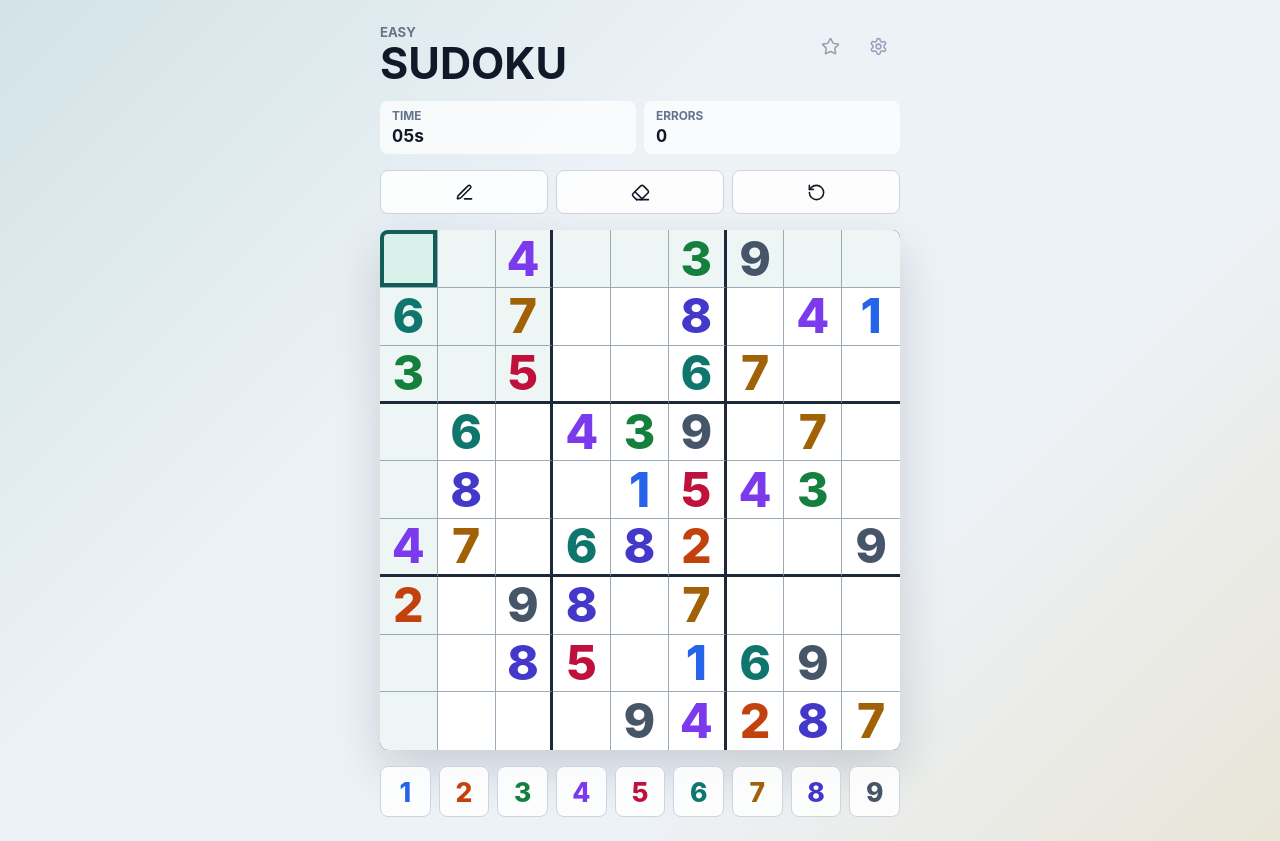
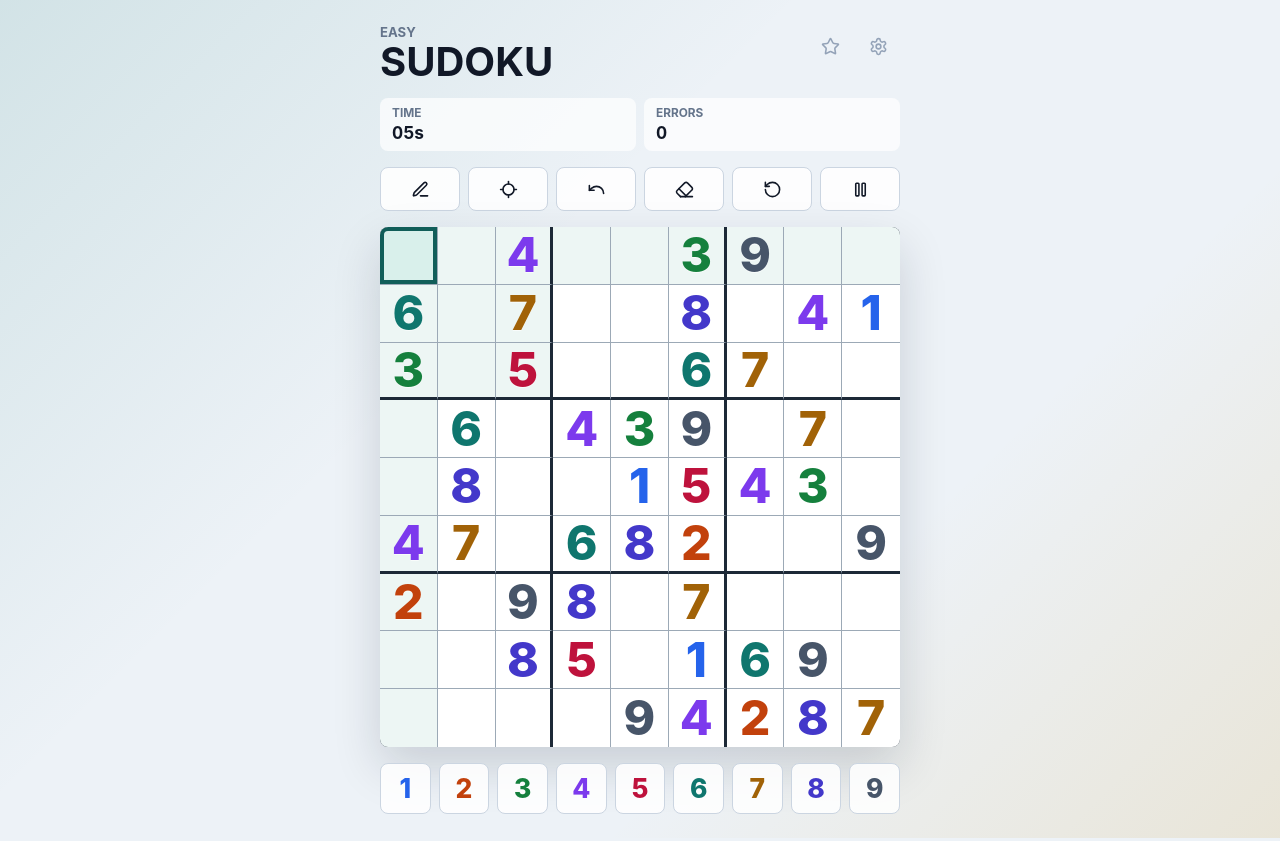
Before and after one commit to mgiberts/sudoku, a React app: page / in a window 1280 px wide. Built offline with nearby package versions, Linux system fonts and the light colour scheme; the HTML template or start-up script is replaced by a standard one.

Commit message:
chore: clean up layout, add placeholders

```diff
--- a/src/App.tsx
+++ b/src/App.tsx
@@ -1,12 +1,15 @@
 import { Play, RotateCcw, Sparkles } from "lucide-react";
-import { type ReactNode, useEffect, useState } from "react";
+import { useEffect, useState } from "react";
 import { BestTimesPanel } from "./BestTimesPanel";
 import { Board } from "./Board";
+import { Controls } from "./Controls";
 import { formatDuration } from "./formatDuration";
+import { GameDialog } from "./GameDialog";
 import { hasPlayerProgress } from "./gameState";
 import { Header } from "./Header";
-import { difficultyLabels, ModalSettings } from "./ModalSettings";
+import { Keypad } from "./Keypad";
 import { SettingsProvider, useSettings } from "./SettingsContext";
+import { difficultyLabels, SettingsPanel } from "./SettingsPanel";
 import { SudokuProvider, useGame } from "./SudokuContext";
 import { BEST_TIME_ERROR_LIMITS, sudokuStorage } from "./storage";
 import type { BestTimes, Difficulty } from "./types";
@@ -79,11 +82,13 @@ const SudokuApp = () => {
 					onSettingsToggle={() => setSettingsOpen((open) => !open)}
 					settingsOpen={settingsOpen}
 				/>
+				<Controls onReset={() => setResetConfirmOpen(true)} />
 
 				<Board />
+				<Keypad />
 			</section>
 
-			<ModalSettings
+			<SettingsPanel
 				onDifficultyChange={requestDifficultyChange}
 				open={settingsOpen}
 				onClose={() => setSettingsOpen(false)}
@@ -98,25 +103,25 @@ const SudokuApp = () => {
 				open={bestTimesOpen}
 			/>
 
-			{state.completedAt ? <CompletionDialog errors={state.errors} /> : null}
-
-			{resetConfirmOpen ? (
+			<CompletionDialog open={!!state.completedAt} errors={state.errors} />
 			<ResetConfirmationDialog
+				open={resetConfirmOpen}
 				onCancel={() => setResetConfirmOpen(false)}
 				onConfirm={() => {
 					dispatch({ type: "new-game", difficulty: state.difficulty });
 					setResetConfirmOpen(false);
 				}}
 			/>
-			) : null}
 
 			{pendingDifficulty ? (
 				<DifficultyChangeDialog
+					open={!!pendingDifficulty}
 					difficulty={pendingDifficulty}
 					onCancel={() => setPendingDifficulty(null)}
 					onConfirm={() => {
 						startNewDifficulty(pendingDifficulty);
 						setPendingDifficulty(null);
+						setSettingsOpen(false);
 					}}
 				/>
 			) : null}
@@ -124,7 +129,13 @@ const SudokuApp = () => {
 	);
 };
 
-const CompletionDialog = ({ errors }: { errors: number }) => {
+const CompletionDialog = ({
+	errors,
+	open,
+}: {
+	errors: number;
+	open?: boolean;
+}) => {
 	const { state, dispatch } = useGame();
 	const elapsedSeconds = state.completedAt
 		? Math.max(0, Math.floor((state.completedAt - state.startedAt) / 1000))
@@ -134,6 +145,7 @@ const CompletionDialog = ({ errors }: { errors: number }) => {
 
 	return (
 		<GameDialog
+			open={open}
 			actions={
 				<button
 					className="primary-action"
@@ -166,12 +178,15 @@ const CompletionDialog = ({ errors }: { errors: number }) => {
 const ResetConfirmationDialog = ({
 	onCancel,
 	onConfirm,
+	open,
 }: {
 	onCancel: () => void;
 	onConfirm: () => void;
+	open?: boolean;
 }) => {
 	return (
 		<GameDialog
+			open={open}
 			actions={
 				<>
 					<button className="secondary-action" onClick={onCancel} type="button">
@@ -195,13 +210,16 @@ const DifficultyChangeDialog = ({
 	difficulty,
 	onCancel,
 	onConfirm,
+	open,
 }: {
 	difficulty: Difficulty;
 	onCancel: () => void;
 	onConfirm: () => void;
+	open?: boolean;
 }) => {
 	return (
 		<GameDialog
+			open={open}
 			actions={
 				<>
 					<button className="secondary-action" onClick={onCancel} type="button">
@@ -220,33 +238,3 @@ const DifficultyChangeDialog = ({
 		/>
 	);
 };
-
-const GameDialog = ({
-	actions,
-	icon,
-	label,
-	message,
-	title,
-}: {
-	actions: ReactNode;
-	icon: ReactNode;
-	label: string;
-	message: ReactNode;
-	title: string;
-}) => {
-	return (
-		<div className="dialog-backdrop" role="presentation">
-			<section
-				className="dialog"
-				role="dialog"
-				aria-modal="true"
-				aria-label={label}
-			>
-				{icon}
-				<h2>{title}</h2>
-				<p>{message}</p>
-				<div className="dialog-actions">{actions}</div>
-			</section>
-		</div>
-	);
-};
--- a/src/BestTimesPanel.tsx
+++ b/src/BestTimesPanel.tsx
@@ -1,7 +1,7 @@
 import { Trash2 } from "lucide-react";
 import { formatDuration } from "./formatDuration";
 import { ModalPanel } from "./ModalPanel";
-import { difficultyLabels, difficultyOptions } from "./ModalSettings";
+import { difficultyLabels, difficultyOptions } from "./SettingsPanel";
 import { BEST_TIME_ERROR_LIMITS } from "./storage";
 import type { BestTimes } from "./types";
 
--- a/src/Board.tsx
+++ b/src/Board.tsx
@@ -1,8 +1,5 @@
-import { useEffect } from "react";
-import { isDigitComplete } from "./gameState";
 import { useSettings } from "./SettingsContext";
 import { useGame } from "./SudokuContext";
-import type { Digit } from "./types";
 
 export const Board = () => {
 	const { state, dispatch } = useGame();
@@ -17,29 +14,10 @@ export const Board = () => {
 	const activeDigit =
 		inputStyle === "flow" ? state.selectedDigit : selectedValue;
 
-	useEffect(() => {
-		const onKeyDown = (event: KeyboardEvent) => {
-			if (/^[1-9]$/.test(event.key)) {
-				const digit = Number(event.key) as Digit;
-				dispatch({
-					type: inputStyle === "flow" ? "select-digit" : "enter",
-					digit,
-				});
-				return;
-			}
-
-			if (event.key === "Backspace" || event.key === "Delete") {
-				dispatch({ type: "erase" });
-			}
-		};
-
-		window.addEventListener("keydown", onKeyDown);
-		return () => window.removeEventListener("keydown", onKeyDown);
-	}, [dispatch, inputStyle]);
-
 	return (
-		<>
-			<div className={`board symbol-${symbolSet} numbers-${numberColorScheme}`}>
+		<div
+			className={`grid9 board symbol-${symbolSet} numbers-${numberColorScheme}`}
+		>
 			{state.cells.map((cell, index) => {
 				const row = Math.floor(index / 9);
 				const col = index % 9;
@@ -48,8 +26,7 @@ export const Board = () => {
 					col === state.selectedIndex % 9 ||
 					(Math.floor(row / 3) ===
 						Math.floor(Math.floor(state.selectedIndex / 9) / 3) &&
-							Math.floor(col / 3) ===
-								Math.floor((state.selectedIndex % 9) / 3));
+						Math.floor(col / 3) === Math.floor((state.selectedIndex % 9) / 3));
 				const matchingValue =
 					cell.value !== null &&
 					activeDigit !== null &&
@@ -121,39 +98,5 @@ export const Board = () => {
 				);
 			})}
 		</div>
-
-			<fieldset className={`keypad numbers-${numberColorScheme}`}>
-				<legend>Number entry</legend>
-				{digits.map((digit) => {
-					const disabled = isDigitComplete(state.cells, digit);
-
-					return (
-						<button
-							aria-label={
-								disabled
-									? `${digit} complete`
-									: inputStyle === "flow"
-										? `Select ${digit}`
-										: `Enter ${digit}`
-							}
-							className={`key symbol-${symbolSet} ${
-								numberClasses[digit - 1]
-							} ${activeDigit === digit ? "selected-value" : ""}`}
-							disabled={disabled}
-							key={digit}
-							onClick={() =>
-								dispatch({
-									type: inputStyle === "flow" ? "select-digit" : "enter",
-									digit,
-								})
-							}
-							type="button"
-						>
-							{symbols[digit]}
-						</button>
-					);
-				})}
-			</fieldset>
-		</>
 	);
 };
--- /dev/null
+++ b/src/Controls.tsx
@@ -0,0 +1,78 @@
+import {
+	Eraser,
+	Locate,
+	LocateFixed,
+	Pause,
+	PenLine,
+	// Play,
+	RotateCcw,
+	Undo,
+} from "lucide-react";
+import { useMemo } from "react";
+import { useSettings } from "./SettingsContext";
+import { useGame } from "./SudokuContext";
+
+const pencilIcon = <PenLine size={19} />;
+const eraserIcon = <Eraser size={19} />;
+const resetIcon = <RotateCcw size={19} />;
+// TODO: Implement Undo functionality
+const undoIcon = <Undo size={19} />;
+// TODO: Implement Play/Pause functionality
+// const playIcon = <Play size={19} />;
+const pauseIcon = <Pause size={19} />;
+const locateIcon = <Locate size={19} />;
+const locateFixedIcon = <LocateFixed size={19} />;
+
+export const Controls = ({ onReset }: { onReset: () => void }) => {
+	const { state, dispatch } = useGame();
+	const { settings, updateInputStyle } = useSettings();
+
+	const inputStyle = useMemo(() => {
+		return settings.inputStyle;
+	}, [settings.inputStyle]);
+	const isFlow = inputStyle === "flow";
+
+	return (
+		<div className="grid controls-row">
+			<button
+				aria-pressed={state.pencilMode}
+				className={`icon-button ${state.pencilMode ? "active" : ""}`}
+				onClick={() => dispatch({ type: "toggle-pencil" })}
+				title="Pencil mode"
+				type="button"
+			>
+				{pencilIcon}
+			</button>
+			<button
+				className={`icon-button ${isFlow ? "active" : ""}`}
+				title={`Switch to ${isFlow ? "single" : "flow"} input mode`}
+				type="button"
+				onClick={() => updateInputStyle(isFlow ? "single" : "flow")}
+			>
+				{isFlow ? locateFixedIcon : locateIcon}
+			</button>
+			<button className="icon-button" title="Undo" type="button">
+				{undoIcon}
+			</button>
+			<button
+				className="icon-button"
+				onClick={() => dispatch({ type: "erase" })}
+				title="Erase"
+				type="button"
+			>
+				{eraserIcon}
+			</button>
+			<button
+				className="icon-button"
+				onClick={onReset}
+				title="Reset"
+				type="button"
+			>
+				{resetIcon}
+			</button>
+			<button className="icon-button" title="Resume" type="button">
+				{pauseIcon}
+			</button>
+		</div>
+	);
+};
--- /dev/null
+++ b/src/GameDialog.tsx
@@ -0,0 +1,32 @@
+import type { ReactNode } from "react";
+
+export const GameDialog = ({
+	actions,
+	icon,
+	label,
+	message,
+	title,
+	open = false,
+}: {
+	actions: ReactNode;
+	icon: ReactNode;
+	label: string;
+	message: ReactNode;
+	title: string;
+	open?: boolean;
+}) =>
+	open ? (
+		<div className="dialog-backdrop" role="presentation">
+			<section
+				className="dialog"
+				role="dialog"
+				aria-modal="true"
+				aria-label={label}
+			>
+				{icon}
+				<h2>{title}</h2>
+				<p>{message}</p>
+				<div className="dialog-actions">{actions}</div>
+			</section>
+		</div>
+	) : null;
--- a/src/Header.tsx
+++ b/src/Header.tsx
@@ -1,20 +1,16 @@
-import { Eraser, PenLine, RotateCcw, Settings, Star } from "lucide-react";
+import { Settings, Star } from "lucide-react";
 import { ElapsedTime } from "./ElapsedTime";
-import { difficultyLabels } from "./ModalSettings";
 import { useSettings } from "./SettingsContext";
+import { difficultyLabels } from "./SettingsPanel";
 import { Stat } from "./Stat";
 import { useGame } from "./SudokuContext";
 
 const settingsIcon = <Settings size={19} />;
 const bestTimesIcon = <Star size={19} />;
-const pencilIcon = <PenLine size={19} />;
-const eraserIcon = <Eraser size={19} />;
-const resetIcon = <RotateCcw size={19} />;
 
 export const Header = ({
 	bestTimesOpen,
 	onBestTimesToggle,
-	onReset,
 	onSettingsToggle,
 	settingsOpen,
 }: {
@@ -24,7 +20,7 @@ export const Header = ({
 	onSettingsToggle: () => void;
 	settingsOpen: boolean;
 }) => {
-	const { state, dispatch } = useGame();
+	const { state } = useGame();
 	const {
 		settings: { symbolSet },
 	} = useSettings();
@@ -32,7 +28,7 @@ export const Header = ({
 
 	return (
 		<>
-			<header className="top-bar">
+			<header className="grid9 top-bar">
 				<div className="title-group">
 					<p className="eyebrow">{difficultyLabels[state.difficulty]}</p>
 					<h1>{gameName}</h1>
@@ -61,37 +57,9 @@ export const Header = ({
 				</div>
 			</header>
 
-			<div className="sub-bar stats">
+			<div className="grid">
 				<ElapsedTime />
 				<Stat label="Errors" value={String(state.errors)} />
-			</div>
-
-			<div className="controls-row">
-				<button
-					aria-pressed={state.pencilMode}
-					className={`icon-button ${state.pencilMode ? "active" : ""}`}
-					onClick={() => dispatch({ type: "toggle-pencil" })}
-					title="Pencil mode"
-					type="button"
-				>
-					{pencilIcon}
-				</button>
-				<button
-					className="icon-button"
-					onClick={() => dispatch({ type: "erase" })}
-					title="Erase"
-					type="button"
-				>
-					{eraserIcon}
-				</button>
-				<button
-					className="icon-button"
-					onClick={onReset}
-					title="Reset"
-					type="button"
-				>
-					{resetIcon}
-				</button>
 			</div>
 		</>
 	);
--- /dev/null
+++ b/src/Keypad.tsx
@@ -0,0 +1,74 @@
+import { useEffect } from "react";
+import { isDigitComplete } from "./gameState";
+import { useSettings } from "./SettingsContext";
+import { useGame } from "./SudokuContext";
+import type { Digit } from "./types";
+
+export const Keypad = () => {
+	const { state, dispatch } = useGame();
+	const {
+		settings: { inputStyle, numberColorScheme, symbolSet },
+		symbols,
+		digits,
+		numberClasses,
+	} = useSettings();
+	const selectedCell = state.cells[state.selectedIndex];
+	const selectedValue = selectedCell?.value;
+	const activeDigit =
+		inputStyle === "flow" ? state.selectedDigit : selectedValue;
+
+	useEffect(() => {
+		const onKeyDown = (event: KeyboardEvent) => {
+			if (/^[1-9]$/.test(event.key)) {
+				const digit = Number(event.key) as Digit;
+				dispatch({
+					type: inputStyle === "flow" ? "select-digit" : "enter",
+					digit,
+				});
+				return;
+			}
+
+			if (event.key === "Backspace" || event.key === "Delete") {
+				dispatch({ type: "erase" });
+			}
+		};
+
+		window.addEventListener("keydown", onKeyDown);
+		return () => window.removeEventListener("keydown", onKeyDown);
+	}, [dispatch, inputStyle]);
+
+	return (
+		<fieldset className={`grid9 keypad numbers-${numberColorScheme}`}>
+			<legend>Number entry</legend>
+			{digits.map((digit) => {
+				const disabled = isDigitComplete(state.cells, digit);
+
+				return (
+					<button
+						aria-label={
+							disabled
+								? `${digit} complete`
+								: inputStyle === "flow"
+									? `Select ${digit}`
+									: `Enter ${digit}`
+						}
+						className={`key symbol-${symbolSet} ${
+							numberClasses[digit - 1]
+						} ${activeDigit === digit ? "selected-value" : ""}`}
+						disabled={disabled}
+						key={digit}
+						onClick={() =>
+							dispatch({
+								type: inputStyle === "flow" ? "select-digit" : "enter",
+								digit,
+							})
+						}
+						type="button"
+					>
+						{symbols[digit]}
+					</button>
+				);
+			})}
+		</fieldset>
+	);
+};
--- a/src/ModalSettings.tsx
+++ b/src/SettingsPanel.tsx
@@ -1,4 +1,4 @@
-import { Keyboard, Moon, MousePointerClick, Sun, SunMoon } from "lucide-react";
+import { Locate, LocateFixed, Moon, Sun, SunMoon } from "lucide-react";
 import { ModalPanel } from "./ModalPanel";
 import { useSettings } from "./SettingsContext";
 import { symbolSetLabels, symbolSetOptions } from "./symbolSets";
@@ -39,7 +39,7 @@ const numberColorSchemeOptions = Object.keys(
 	numberColorSchemeLabels,
 ) as NumberColorScheme[];
 
-export const ModalSettings = ({
+export const SettingsPanel = ({
 	onDifficultyChange,
 	open,
 	onClose,
@@ -96,8 +96,8 @@ export const ModalSettings = ({
 						onClick={() => updateInputStyle(option)}
 						type="button"
 					>
-						{option === "single" && <Keyboard size={14} />}
-						{option === "flow" && <MousePointerClick size={14} />}
+						{option === "single" && <Locate size={14} />}
+						{option === "flow" && <LocateFixed size={14} />}
 						{inputStyleLabels[option]}
 					</button>
 				))}
--- a/src/Stat.tsx
+++ b/src/Stat.tsx
@@ -7,7 +7,7 @@ export const Stat = ({
 }) => {
 	return (
 		<div className="stat">
-			<span>{label}</span>
+			<span className="eyebrow">{label}</span>
 			<strong>{value}</strong>
 		</div>
 	);
--- a/src/styles.css
+++ b/src/styles.css
@@ -178,30 +178,37 @@ button {
 	justify-content: start;
 }
 
-.top-bar,
-.controls-row,
-.sub-bar {
+.grid,
+.grid9 {
 	display: grid;
+	width: 100%;
+	gap: var(--space-3);
+}
+
+.grid {
 	grid-template-columns: repeat(12, 1fr);
-	gap: var(--space-3);
+}
+
+.grid9 {
+	grid-template-columns: repeat(9, 1fr);
 }
 
 .title-group {
 	text-transform: uppercase;
 	text-wrap: "nowrap";
-	grid-column: span 6 / span 6;
+	grid-column: span 3 / span 3;
 }
 
 .app-settings {
 	grid-column: span 2 / span 2;
-	grid-column-start: 11;
+	grid-column-start: 8;
 	display: flex;
 	justify-content: flex-end;
 	gap: var(--space-2);
 }
 
 .controls-row button {
-	grid-column: span 4 / span 4;
+	grid-column: span 2 / span 2;
 	width: 100%;
 }
 
@@ -211,6 +218,7 @@ button {
 	font-size: 0.82rem;
 	font-weight: 700;
 	letter-spacing: 0;
+	text-transform: uppercase;
 }
 
 h1,
@@ -221,33 +229,20 @@ h2 {
 }
 
 h1 {
-	font-size: 1.6rem;
+	font-size: 1.4rem;
 	line-height: 1;
 }
 
-.stats {
-	display: flex;
-	align-items: stretch;
-	gap: var(--space-3);
-	width: 100%;
-}
-
 .stat {
-	flex: 1;
-	min-width: 0;
+	grid-column: span 6 / span 6;
 	padding: var(--space-3) var(--space-4);
-	/* border: 1px solid var(--border-strong); */
 	border-radius: var(--radius);
 	background: var(--surface-soft);
 }
 
 .stat span {
 	display: block;
-	color: var(--text-muted);
 	font-size: 0.74rem;
-	font-weight: 700;
-	letter-spacing: 0;
-	text-transform: uppercase;
 }
 
 .stat strong {
@@ -415,7 +410,6 @@ legend {
 	gap: var(--space-3);
 	min-height: 44px;
 	padding: 0 var(--space-4);
-	border: 1px solid var(--border);
 	border-radius: var(--radius);
 	background: var(--surface-soft);
 	font-variant-numeric: tabular-nums;
@@ -463,6 +457,7 @@ legend {
 	display: grid;
 	grid-template-columns: repeat(9, 1fr);
 	grid-template-rows: repeat(9, 1fr);
+	gap: 0;
 	background: var(--grid-line);
 	box-shadow: 0 20px 48px var(--shadow-board);
 	border-radius: var(--radius);
@@ -784,7 +779,7 @@ button:focus-visible {
 	}
 
 	h1 {
-		font-size: 2.7rem;
+		font-size: 2.5rem;
 	}
 
 	.keypad {
```
Lines whose indentation alone changed are shown as unchanged.
